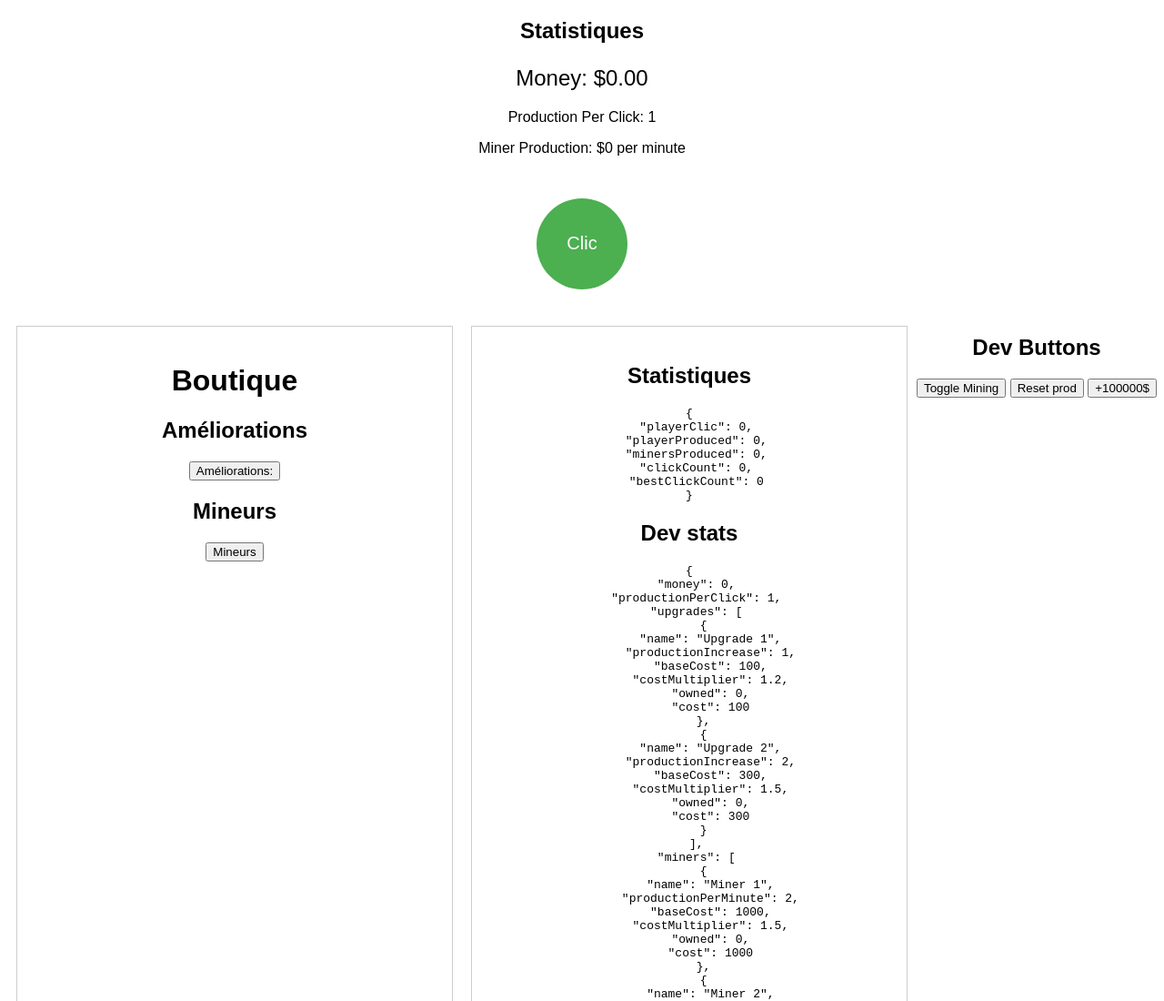
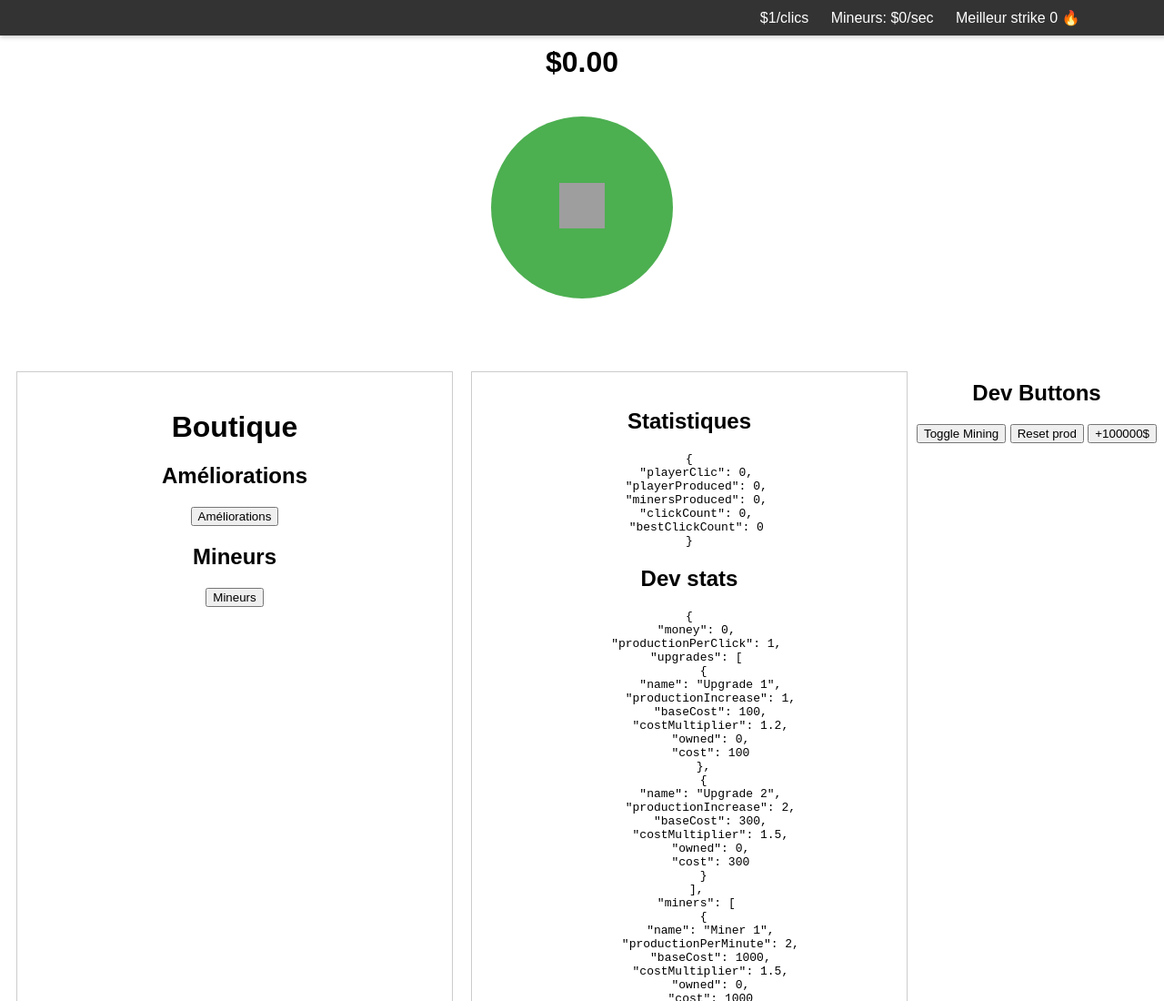
Before and after one commit to Seyzou/idle-clicker, a plain HTML site: page index.html in a window 1280 px wide. Shown: the top 1100 px of the page at 91% size. Drawn offline with Linux system fonts and the light colour scheme; grey boxes are pictures that could not be loaded.

Commit message:
visuel améliorer + ajout du click strike

```diff
--- a/index.html
+++ b/index.html
@@ -9,18 +9,28 @@
 </head>
 
 <body>
-    <div id="statistiques">
-        <h2>Statistiques</h2>
-        <p id="moneyDisplay">Argent: $0</p>
-        <p id="productionPerClickDisplay">prod/clic:</p>
-        <p id="minerProductionDisplay">prod: $0/sec</p>
+    <div class="topBanner" id="statistiques">
+        <div class="scrollingTextContainer">
+            <p id="productionPerClickDisplay">prod/clic:</p>
+            <p id="minerProductionDisplay">$0/sec</p>
+            <p id="bestStrikeDisplay">best strike</p>
+
+        </div>
     </div>
-    <button id="clickButton">Clic</button>
+    <div class="buttonContainer">
+        <h1 id="moneyDisplay">$0</h1>
+        <button id="clickButton">
+            <img width="50" height="50" src="https://img.icons8.com/ios-filled/50/nui2.png" alt="nui2" />
+        </button>
+        <p id="strikeDisplay">🔥</p>
+
+    </div>
+
     <div class="container">
         <div class="upgradeStore">
             <h1>Boutique</h1>
             <h2>Améliorations</h2>
-            <button id="buyUpgrade">Améliorations:</button>
+            <button id="buyUpgrade">Améliorations</button>
             <div id="upgradeOptions"></div>
             <h2>Mineurs</h2>
             <button id="buyMiner">Mineurs</button>
@@ -46,5 +56,4 @@
 
 </body>
 
-
 </html>
--- a/script.js
+++ b/script.js
@@ -38,13 +38,19 @@ document.addEventListener("DOMContentLoaded", function () {
     const moneyDisplay = document.getElementById('moneyDisplay');
     const productionPerClickDisplay = document.getElementById('productionPerClickDisplay');
     const minerProductionDisplay = document.getElementById('minerProductionDisplay');
+    const strikeDiplay = document.getElementById('strikeDisplay');
+    const bestStrikeDiplay = document.getElementById('bestStrikeDisplay');
+
     const upgradeOptionsDiv = document.getElementById('upgradeOptions');
     const minerOptionsDiv = document.getElementById('minerOptions');
     startMining();
     function updateStatsDisplay() {
-        moneyDisplay.textContent = `Money: $${data.money.toFixed(2)}`;
-        productionPerClickDisplay.textContent = `Production Per Click: ${data.productionPerClick}`;
-        minerProductionDisplay.textContent = `Miner Production: $${data.minerProduction} per minute`;
+        moneyDisplay.textContent = `$${data.money.toFixed(2)}`;
+        productionPerClickDisplay.textContent = `$${data.productionPerClick}/clics`;
+        minerProductionDisplay.textContent = `Mineurs: $${data.minerProduction}/sec`;
+        bestStrikeDiplay.textContent = `Meilleur strike ${dataStats.bestClickCount} 🔥`;
+
+        strikeDiplay.textContent = `🔥 ${dataStats.clickCount} 🔥`;
     }
 
     function updateStats() {
@@ -178,9 +184,11 @@ document.addEventListener("DOMContentLoaded", function () {
         // Définir un timeout pour réinitialiser clickCount après 5 secondes
         clickTimeout = setTimeout(async function () {
             dataStats.clickCount = 0; // Réinitialiser le nombre de clics après 5 secondes
+            strikeDiplay.style.display = "none";
+
             await saveDataToLocal();
             updateButtonColor(); // Mettre à jour la couleur du bouton
-        }, 5000); // 5000 millisecondes (5 secondes)
+        }, 2000); // 2000 millisecondes (2 secondes)
     });
 
     async function updateButtonColor() {
@@ -194,6 +202,8 @@ document.addEventListener("DOMContentLoaded", function () {
             clickButton.classList.remove('yellow');
             clickButton.classList.add("orange")
         } else if (dataStats.clickCount >= 10) { // Si le nombre de clics est supérieur ou égal à 5
+            strikeDiplay.style.display = "block";
+
             clickButton.classList.add("yellow")
         } else {
             clickButton.classList.remove("flames")
--- a/styles.css
+++ b/styles.css
@@ -3,15 +3,66 @@ body {
     text-align: center;
 }
 
-#moneyDisplay {
+.topBanner {
+    position: fixed;
+    top: 0;
+    left: 0;
+    width: 100%;
+    height: auto;
+    background-color: #333;
+    color: white;
+    padding: 10px;
+    box-shadow: 0 2px 5px rgba(0, 0, 0, 0.2);
+    overflow: hidden;
+    /* Masquer tout contenu dépassant la largeur du conteneur */
+}
+
+.scrollingTextContainer {
+    display: inline-block;
+    white-space: nowrap;
+    /* Empêcher le texte de passer à la ligne */
+    animation: scrollText 20s linear infinite;
+    /* Animation de défilement */
+}
+
+.scrollingTextContainer p {
+    display: inline; /* Afficher les balises <p> en tant qu'éléments en ligne */
+    margin-right: 20px; /* Ajouter une marge entre les balises <p> */
+  }
+
+@keyframes scrollText {
+    0% {
+        transform: translateX(200%);
+        /* Déplacer le texte en dehors de la vue */
+    }
+
+    100% {
+        transform: translateX(-200%);
+        /* Déplacer le texte jusqu'au bord gauche */
+    }
+}
+
+/* #moneyDisplay {
     font-size: 24px;
     margin-bottom: 20px;
+} */
+
+.buttonContainer {
+    text-align: center;
+    margin: 50px;
 }
 
+ #strikeDisplay {
+    display: none;
+    padding-bottom: 10px;
+}
+
+
+
 #clickButton {
-    width: 100px;
+    width: 200px;
     /* Largeur */
-    height: 100px;
+    height: 200px;
     /* Hauteur */
     border-radius: 50%;
     /* Rendre le bouton rond */
@@ -27,12 +78,18 @@ body {
     /* Curseur de la souris */
     outline: none;
     /* Supprimer la mise en évidence au focus */
-    margin: 30px;
+    margin: 20px;
+    transition: transform 0.2s ease;
 }
 
 #clickButton:hover {
     background-color: #45a049;
     /* Couleur de fond au survol (vert plus foncé) */
+}
+
+#clickButton:active {
+    transform: translateY(2px);
+    /* Effet de recul de 2 pixels vers le haut lorsque le bouton est cliqué */
 }
 
 #clickButton.flames {
@@ -68,15 +125,21 @@ body {
 
 
 
+.container {
+    display: flex;
+    /* Utiliser Flexbox */
+    width: 100%;
+    /* Prendre toute la largeur de la page */
+}
 
-.container {
-    display: flex; /* Utiliser Flexbox */
-    width: 100%; /* Prendre toute la largeur de la page */
-  }
-
-  .upgradeStore, .statsDisplay {
-    flex: 1; /* Les deux divs vont prendre le même espace */
-    margin: 10px; /* Marge autour des divs */
-    padding: 20px; /* Rembourrage à l'intérieur des divs */
-    border: 1px solid #ccc; /* Bordure pour les divs (optionnel) */
-  }
+.upgradeStore,
+.statsDisplay {
+    flex: 1;
+    /* Les deux divs vont prendre le même espace */
+    margin: 10px;
+    /* Marge autour des divs */
+    padding: 20px;
+    /* Rembourrage à l'intérieur des divs */
+    border: 1px solid #ccc;
+    /* Bordure pour les divs (optionnel) */
+}
```
